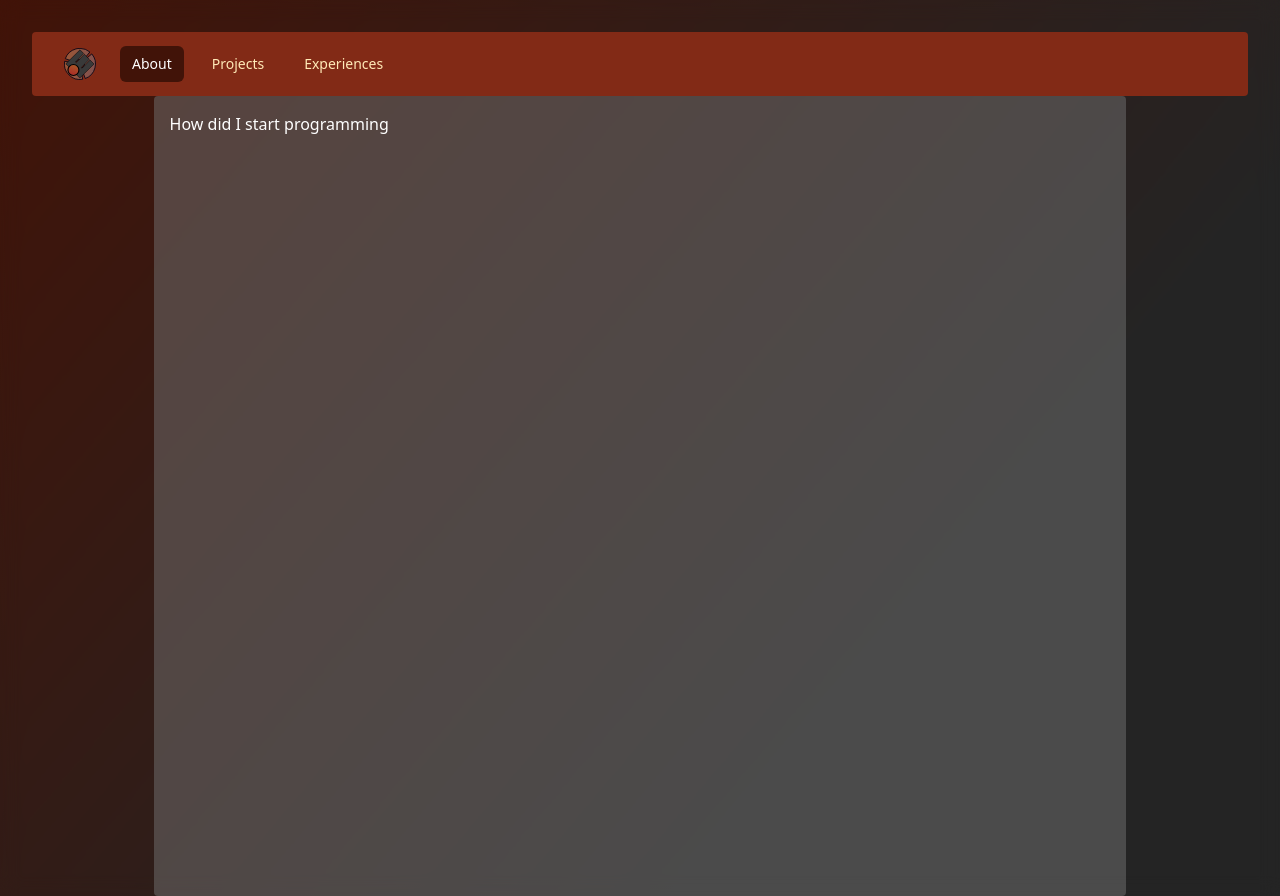
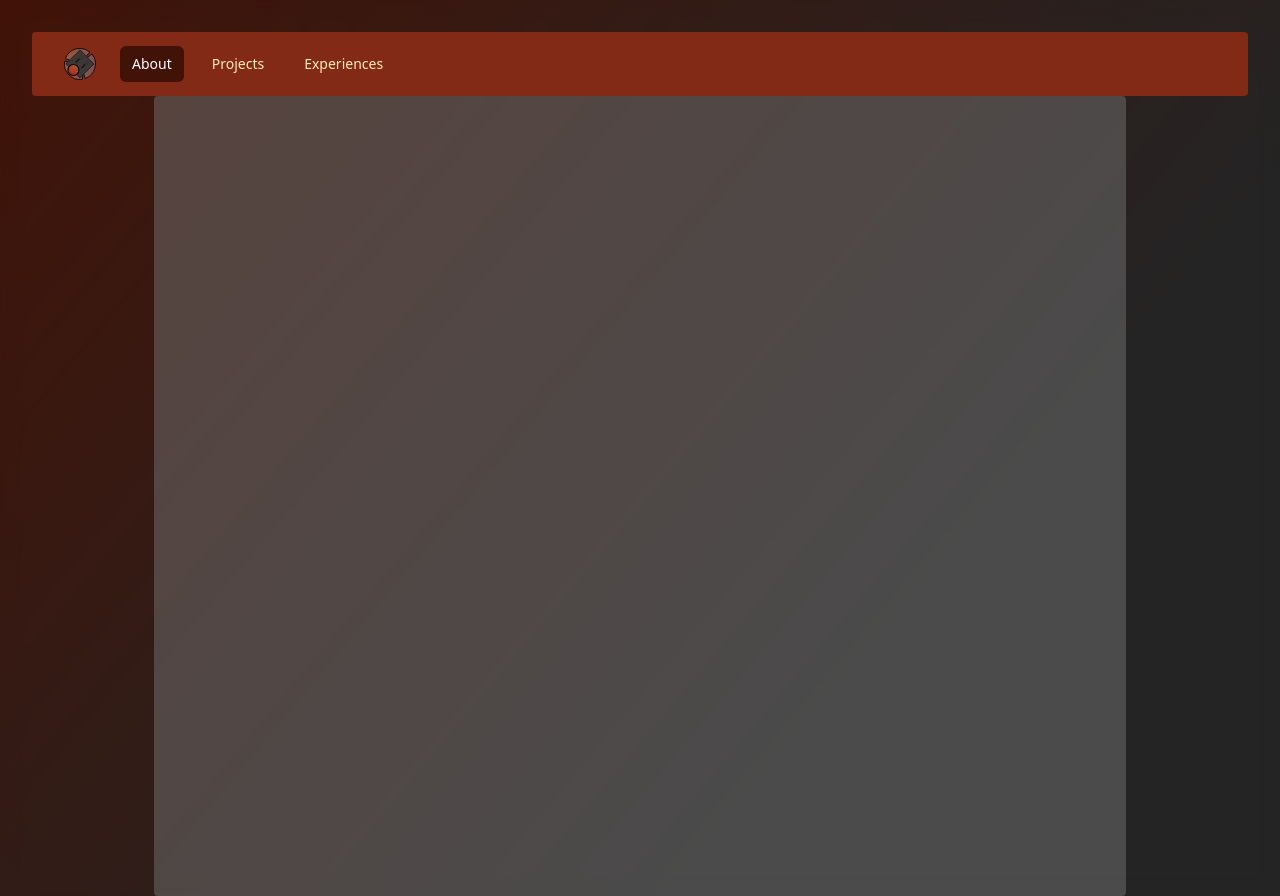
Before and after one commit to TheEngineerOne/personal-website, a React (Vite) app: page / in a window 1280 px wide. Built offline with nearby package versions, Linux system fonts and the light colour scheme.

Commit message:
Removing bad paragraph

```diff
--- a/src/App.tsx
+++ b/src/App.tsx
@@ -3,14 +3,12 @@
 import './App.css'
 import {TopBar} from './Components/SimpleTopBar'
 import {FullScreenComponent} from './Components/FullScreenComponent'
-import {Paragraph} from './Components/Paragraph'
 
 function App() {
   return (
     <>
       <TopBar/>
       <FullScreenComponent>
-        <Paragraph title="How did I start programming" text=""/>
       </FullScreenComponent>
     </>
   )
```
